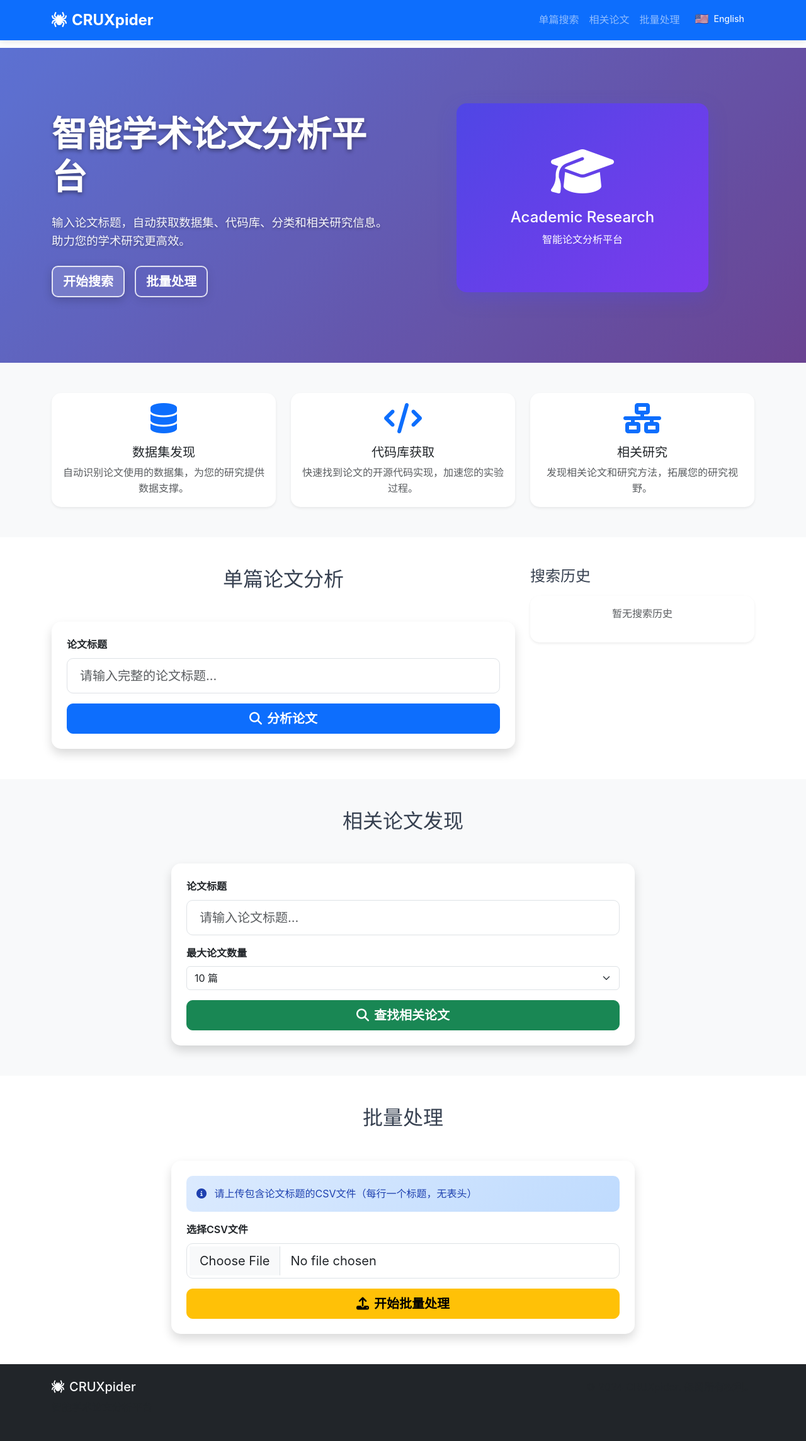
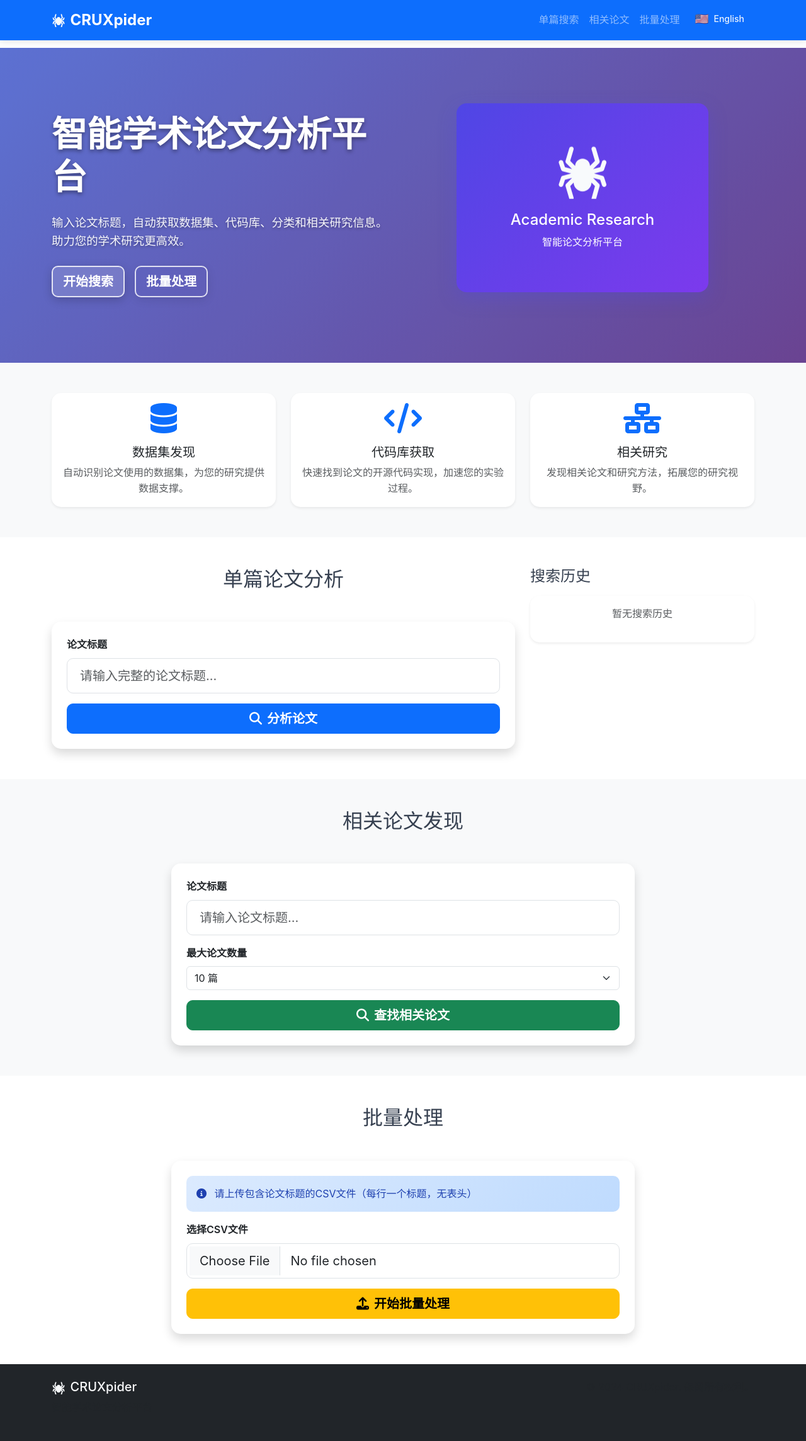
Before and after one commit to crux-project/CRUXpider, a Flask app: page / in a window 1280 px wide. Shown: the whole page at 63% size. Run offline with Flask 3, Linux system fonts and the light colour scheme; data that the repository does not hold is empty; some libraries are stand-ins or nearby versions.

Commit message:
Unify frontend logo assets

```diff
--- a/static/css/style.css
+++ b/static/css/style.css
@@ -32,6 +32,15 @@ html {
 .navbar-brand {
     font-size: 1.5rem;
     font-weight: 700;
+    display: inline-flex;
+    align-items: center;
+}
+
+.brand-logo {
+    width: 1.35rem;
+    height: 1.35rem;
+    object-fit: contain;
+    vertical-align: middle;
 }
 
 /* Hero Section */
@@ -156,7 +165,10 @@ html {
     box-shadow: 0 20px 40px rgba(79, 70, 229, 0.4) !important;
 }
 
-.academic-research-icon .fas {
+.hero-logo {
+    width: 5.5rem;
+    height: 5.5rem;
+    object-fit: contain;
     animation: float 3s ease-in-out infinite;
 }
 
--- a/templates/api_docs.html
+++ b/templates/api_docs.html
@@ -13,7 +13,7 @@
     <nav class="navbar navbar-expand-lg navbar-dark bg-primary">
         <div class="container">
             <a class="navbar-brand" href="/">
-                <i class="fas fa-spider me-2"></i>CRUXpider
+                <img src="{{ url_for('static', filename='img/cruxpider-logo.svg') }}" alt="CRUXpider logo" class="brand-logo me-2">CRUXpider
             </a>
             <div class="navbar-nav ms-auto">
                 <a class="nav-link" href="/">首页</a>
--- a/templates/dashboard.html
+++ b/templates/dashboard.html
@@ -13,7 +13,7 @@
     <nav class="navbar navbar-expand-lg navbar-dark bg-primary">
         <div class="container">
             <a class="navbar-brand" href="/">
-                <i class="fas fa-spider me-2"></i>CRUXpider
+                <img src="{{ url_for('static', filename='img/cruxpider-logo.svg') }}" alt="CRUXpider logo" class="brand-logo me-2">CRUXpider
             </a>
             <div class="navbar-nav ms-auto">
                 <a class="nav-link" href="/">首页</a>
--- a/templates/index.html
+++ b/templates/index.html
@@ -17,7 +17,7 @@
     <nav class="navbar navbar-expand-lg navbar-dark bg-primary fixed-top">
         <div class="container">
             <a class="navbar-brand fw-bold" href="#">
-                <i class="fas fa-spider me-2"></i>CRUXpider
+                <img src="{{ url_for('static', filename='img/cruxpider-logo.svg') }}" alt="CRUXpider logo" class="brand-logo me-2">CRUXpider
             </a>
             <button class="navbar-toggler" type="button" data-bs-toggle="collapse" data-bs-target="#navbarNav">
                 <span class="navbar-toggler-icon"></span>
@@ -69,7 +69,7 @@
                         <div class="academic-research-icon d-flex align-items-center justify-content-center mx-auto mb-4"
                              style="width: 400px; height: 300px; background: linear-gradient(135deg, #4f46e5 0%, #7c3aed 100%); border-radius: 1rem; box-shadow: 0 10px 30px rgba(79, 70, 229, 0.3);">
                             <div class="text-center text-white">
-                                <i class="fas fa-graduation-cap fa-5x mb-3"></i>
+                                <img src="{{ url_for('static', filename='img/cruxpider-logo.svg') }}" alt="CRUXpider logo" class="hero-logo mb-3">
                                 <h3 class="h4 mb-2">Academic Research</h3>
                                 <p class="mb-0">智能论文分析平台</p>
                             </div>
@@ -271,7 +271,7 @@
         <div class="container">
             <div class="row">
                 <div class="col-md-6">
-                    <h5><i class="fas fa-spider me-2"></i>CRUXpider</h5>
+                    <h5><img src="{{ url_for('static', filename='img/cruxpider-logo.svg') }}" alt="CRUXpider logo" class="brand-logo me-2">CRUXpider</h5>
                     <p class="text-muted" data-en="Smart Academic Paper Analysis Platform" data-zh="智能学术论文分析平台">智能学术论文分析平台</p>
                 </div>
                 <div class="col-md-6 text-md-end">
--- a/templates/status.html
+++ b/templates/status.html
@@ -12,7 +12,7 @@
     <nav class="navbar navbar-expand-lg navbar-dark bg-primary">
         <div class="container">
             <a class="navbar-brand" href="/">
-                <i class="fas fa-spider me-2"></i>CRUXpider
+                <img src="{{ url_for('static', filename='img/cruxpider-logo.svg') }}" alt="CRUXpider logo" class="brand-logo me-2">CRUXpider
             </a>
             <div class="navbar-nav ms-auto">
                 <a class="nav-link" href="/">首页</a>
```
Also changed, not shown: docs/THIRD_PARTY_ASSETS.md (added, +11 -0 lines), static/img/cruxpider-logo.svg (added).
